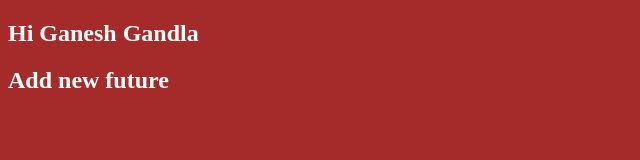
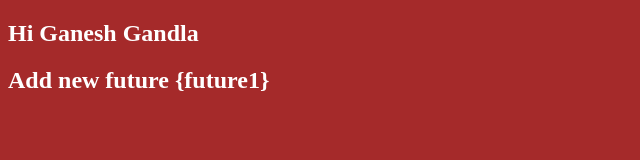
Before and after one commit to Ganesh-Gandla/localrepo, a plain HTML site: page index.html in a window 1280 px wide. Shown: the whole page, without its empty margins (0-640 px from the left). Drawn offline with Linux system fonts and the light colour scheme.

Commit message:
new future future1 is added to future1 branch

```diff
--- a/index.html
+++ b/index.html
@@ -8,6 +8,6 @@
 </head>
 <body>
     <h2>Hi Ganesh Gandla</h2>
-    <h2>Add new future</h2>
+    <h2>Add new future {future1}</h2>
 </body>
 </html>
```
